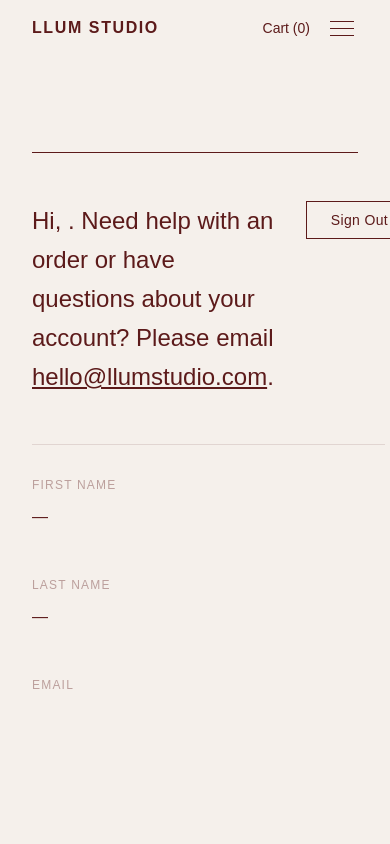
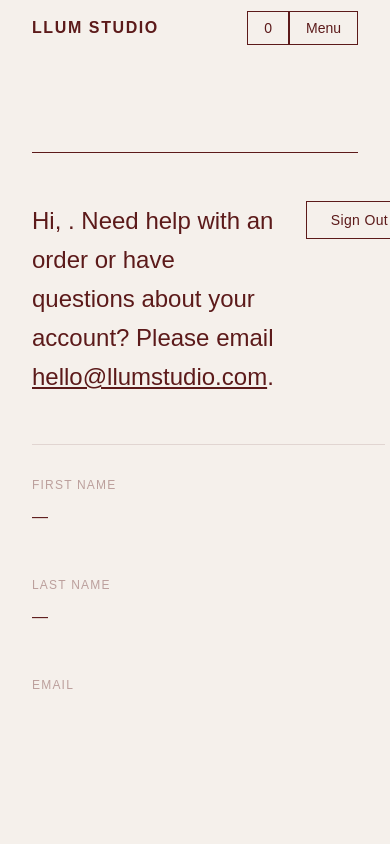
Before and after one commit to oddnyhalldora21/llum_studio, a React (Vite) app: page /profile in a window 390 px wide. Shown: the top 844 px of the page. Built offline with nearby package versions, Linux system fonts and the light colour scheme; no server answers; a web font is replaced by a local one.

Commit message:
Mobile: cart full width, boxed Close button, variant details listed vertically

```diff
--- a/src/components/CartDrawer.tsx
+++ b/src/components/CartDrawer.tsx
@@ -14,15 +14,15 @@ function CartDrawer({ open, onClose }: Props) {
       className={`fixed top-0 right-0 h-full z-50 flex flex-col transition-transform duration-500 ease-in-out ${
         open ? 'translate-x-0' : 'translate-x-full'
       }`}
-      style={{ width: '420px', backgroundColor: '#f5f0eb' }}
+      style={{ width: '100%', maxWidth: '420px', backgroundColor: '#f5f0eb' }}
     >
       {/* Header */}
-      <div className="flex items-center justify-between px-8 py-6">
-        <h2 className="text-sm tracking-widest uppercase" style={{ color: '#5c1a1a' }}>Your Cart</h2>
+      <div className="flex items-center justify-between px-6 py-5 border-b" style={{ borderColor: '#5c1a1a20' }}>
+        <h2 className="text-sm tracking-widests uppercase" style={{ color: '#5c1a1a' }}>Your Cart</h2>
         <button
           onClick={onClose}
-          className="text-sm transition-colors"
-          style={{ color: '#5c1a1a60' }}
+          className="text-sm tracking-wide border px-4 py-1.5 transition-opacity hover:opacity-60"
+          style={{ color: '#5c1a1a', borderColor: '#5c1a1a' }}
         >
           Close
         </button>
@@ -33,67 +33,47 @@ function CartDrawer({ open, onClose }: Props) {
         {items.length === 0 ? (
           <div className="flex flex-col items-center justify-center h-full gap-4">
             <p className="text-sm" style={{ color: '#5c1a1a60' }}>Your cart is empty</p>
-            <button
-              onClick={onClose}
-              className="text-sm transition-colors"
-              style={{ color: '#5c1a1a' }}
-            >
+            <button onClick={onClose} className="text-sm transition-colors" style={{ color: '#5c1a1a' }}>
               Continue Shopping
             </button>
           </div>
         ) : (
           <div>
             {items.map((item, index) => (
-              <div key={`${item.product.id}-${item.size}-${item.hardware}-${index}`} className="py-2">
+              <div key={`${item.product.id}-${item.size}-${item.hardware}-${index}`}>
 
-                {/* Top border */}
+                {/* Name + price + qty row */}
                 <div style={{ height: '1px', backgroundColor: '#5c1a1a' }} />
-
-                {/* Name row */}
                 <div className="flex items-center justify-between py-2 gap-2">
-                  <div className="flex-1">
-                    <p className="text-sm" style={{ color: '#5c1a1a' }}>
-                      {item.product.name}
-                    </p>
-                    <p className="text-xs mt-0.5" style={{ color: '#5c1a1a60' }}>
-                      {item.size} · {item.hardware}
-                    </p>
-                  </div>
+                  <p className="text-sm flex-1" style={{ color: '#5c1a1a' }}>{item.product.name}</p>
                   <div className="flex items-center gap-3 shrink-0">
-                    <button
-                      onClick={() => updateQuantity(item.product.id, item.size, item.hardware, item.quantity - 1)}
-                      className="text-sm" style={{ color: '#5c1a1a60' }}
-                    >−</button>
+                    <button onClick={() => updateQuantity(item.product.id, item.size, item.hardware, item.quantity - 1)} className="text-sm" style={{ color: '#5c1a1a60' }}>−</button>
                     <span className="text-sm" style={{ color: '#5c1a1a' }}>{item.quantity}</span>
-                    <button
-                      onClick={() => updateQuantity(item.product.id, item.size, item.hardware, item.quantity + 1)}
-                      className="text-sm" style={{ color: '#5c1a1a60' }}
-                    >+</button>
+                    <button onClick={() => updateQuantity(item.product.id, item.size, item.hardware, item.quantity + 1)} className="text-sm" style={{ color: '#5c1a1a60' }}>+</button>
                   </div>
                   <p className="text-sm shrink-0 ml-2" style={{ color: '#5c1a1a' }}>
                     €{(item.product.price_cents * item.quantity / 100).toLocaleString()}
                   </p>
                 </div>
-
-                {/* Bottom border */}
                 <div style={{ height: '1px', backgroundColor: '#5c1a1a' }} />
 
-                {/* Image + Remove below border */}
+                {/* Image left + details right */}
                 <div className="py-4 flex gap-4 items-start">
                   <div className="overflow-hidden shrink-0" style={{ width: '100px', height: '120px', backgroundColor: '#e8e0d8' }}>
-                    <img
-                      src={item.product.image_url}
-                      alt={item.product.name}
-                      className="w-full h-full object-cover"
-                    />
+                    <img src={item.product.image_url} alt={item.product.name} className="w-full h-full object-cover" />
                   </div>
+                  <div className="flex flex-col gap-1 flex-1 pt-1">
+                    <p className="text-xs" style={{ color: '#5c1a1a' }}>{item.size}</p>
+                    <p className="text-xs" style={{ color: '#5c1a1a' }}>{item.hardware}</p>
+                    <p className="text-xs" style={{ color: '#5c1a1a' }}>{item.color}</p>
                     <button
                       onClick={() => removeItem(item.product.id, item.size, item.hardware)}
-                    className="text-xs transition-colors pt-1"
+                      className="text-xs mt-2 text-left transition-opacity hover:opacity-60"
                       style={{ color: '#5c1a1a60' }}
                     >
                       Remove
                     </button>
+                  </div>
                 </div>
 
               </div>
@@ -108,9 +88,7 @@ function CartDrawer({ open, onClose }: Props) {
           <div style={{ height: '1px', backgroundColor: '#5c1a1a' }} />
           <div className="flex justify-between py-3">
             <span className="text-sm" style={{ color: '#5c1a1a80' }}>Subtotal</span>
-            <span className="text-sm" style={{ color: '#5c1a1a' }}>
-              €{(totalPrice() / 100).toLocaleString()}
-            </span>
+            <span className="text-sm" style={{ color: '#5c1a1a' }}>€{(totalPrice() / 100).toLocaleString()}</span>
           </div>
           <div className="flex justify-between pb-4">
             <span className="text-sm" style={{ color: '#5c1a1a80' }}>Shipping</span>
@@ -119,7 +97,7 @@ function CartDrawer({ open, onClose }: Props) {
           <Link
             to="/checkout"
             onClick={onClose}
-            className="block w-full py-2 text-center text-sm tracking-widests uppercase transition-opacity hover:opacity-70"
+            className="block w-full py-3 text-center text-sm tracking-widests uppercase transition-opacity hover:opacity-70"
             style={{ backgroundColor: '#3d1a10', color: '#f5f0eb' }}
           >
             Checkout
--- a/src/components/layout/Navbar.tsx
+++ b/src/components/layout/Navbar.tsx
@@ -140,15 +140,21 @@ function Navbar({ lightsOn, onCartOpen }: Props) {
             </button>
           </div>
 
-          {/* Mobile right: cart + hamburger */}
-          <div className="flex md:hidden items-center gap-4">
-            <button onClick={onCartOpen} className="text-sm font-medium" style={{ color: hamburgerColor }}>
-              Cart ({totalItems})
+        {/* Mobile right: cart + menu */}
+        <div className="flex md:hidden items-center gap-0">
+            <button
+              onClick={onCartOpen}
+              className="text-sm font-medium px-4 py-1.5 border"
+              style={{ color: hamburgerColor, borderColor: hamburgerColor }}
+            >
+              {totalItems}
             </button>
-            <button onClick={() => menuOpen ? closeMenu() : setMenuOpen(true)} className="flex flex-col gap-1.5 p-1">
-              <span className="block w-6 h-px transition-all duration-300" style={{ backgroundColor: hamburgerColor }} />
-              <span className="block w-6 h-px transition-all duration-300" style={{ backgroundColor: hamburgerColor }} />
-              <span className="block w-6 h-px transition-all duration-300" style={{ backgroundColor: hamburgerColor }} />
+            <button
+              onClick={() => menuOpen ? closeMenu() : setMenuOpen(true)}
+              className="text-sm font-medium px-4 py-1.5 border"
+              style={{ color: hamburgerColor, borderColor: hamburgerColor }}
+            >
+              Menu
             </button>
           </div>
 
```
Lines whose indentation alone changed are shown as unchanged.
